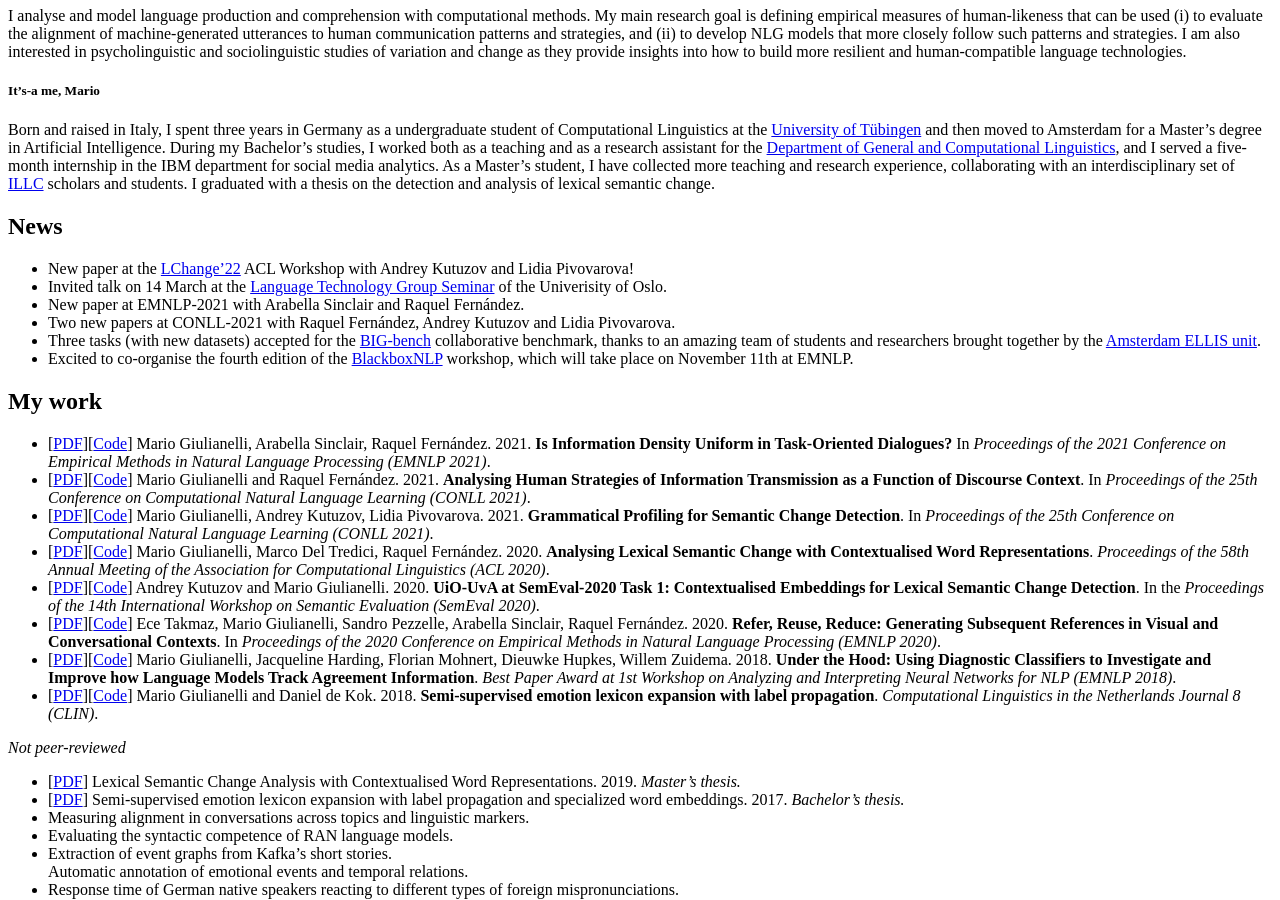
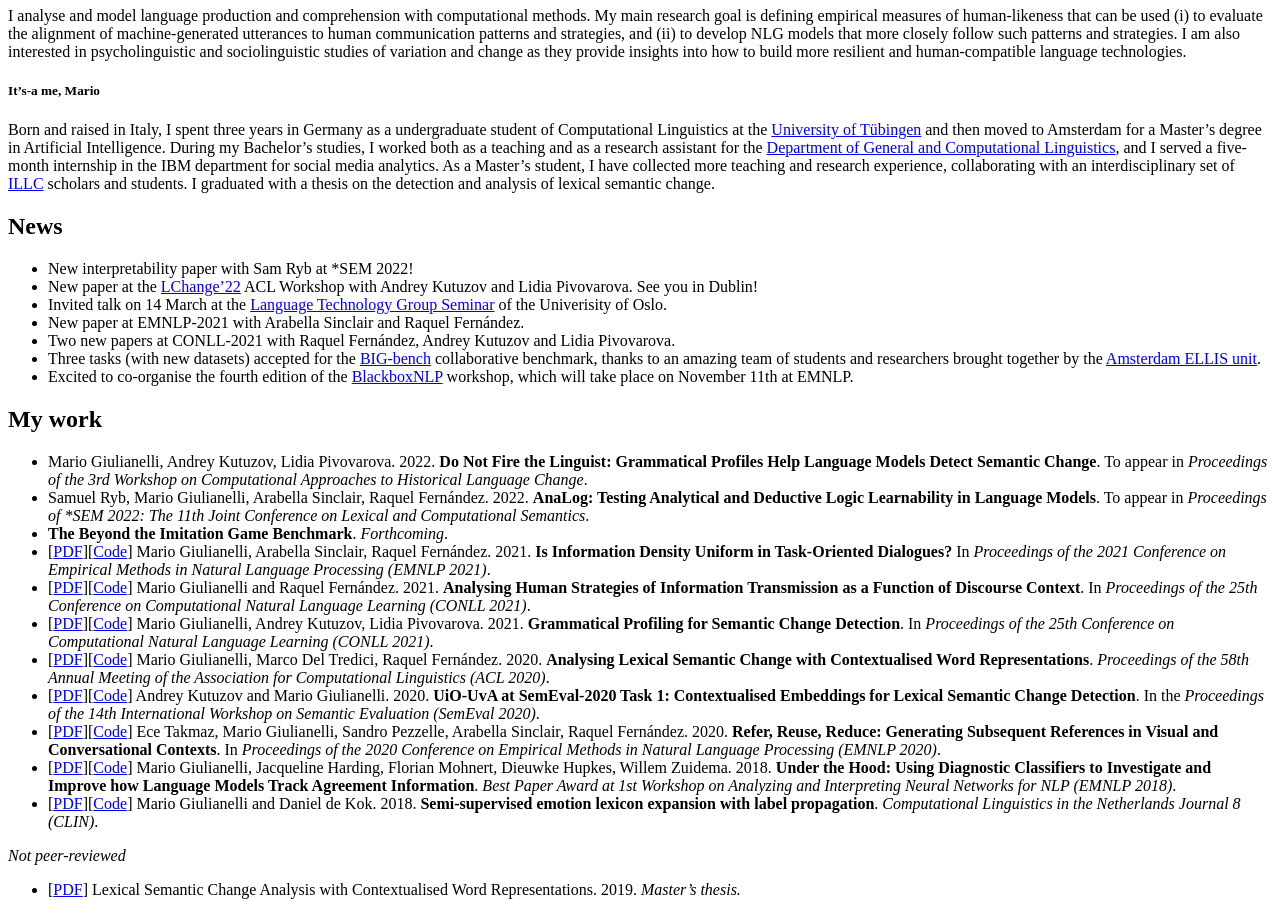
Before and after one commit to glnmario/glnmario.github.io, a Jekyll site: the page built from index.md, in a window 1280 px wide and 900 px high, scrolled down 1231 px. Built offline with Jekyll 4.4.1, drawn with Linux system fonts in a browser that asks for light colours.

Commit message:
Update index.md

```diff
--- a/index.md
+++ b/index.md
@@ -23,7 +23,8 @@ Currently I study Artificial Intelligence at the University of Amsterdam.
 -->
 
 ## News
-- New paper at the [LChange'22](https://languagechange.org/events/2022-acl-lchange/) ACL Workshop with Andrey Kutuzov and Lidia Pivovarova!
+- New interpretability paper with Sam Ryb at *SEM 2022!
+- New paper at the [LChange'22](https://languagechange.org/events/2022-acl-lchange/) ACL Workshop with Andrey Kutuzov and Lidia Pivovarova. See you in Dublin!
 - Invited talk on 14 March at the [Language Technology Group Seminar](https://www.mn.uio.no/ifi/english/research/groups/ltg/research-seminar/) of the Univerisity of Oslo.
 - New paper at EMNLP-2021 with Arabella Sinclair and Raquel Fernández.
 - Two new papers at CONLL-2021 with Raquel Fernández, Andrey Kutuzov and Lidia Pivovarova.
@@ -31,6 +32,9 @@ Currently I study Artificial Intelligence at the University of Amsterdam.
 - Excited to co-organise the fourth edition of the [BlackboxNLP](https://blackboxnlp.github.io) workshop, which will take place on November 11th at EMNLP.
 
 ## My work
+- Mario Giulianelli, Andrey Kutuzov, Lidia Pivovarova. 2022. **Do Not Fire the Linguist: Grammatical Profiles Help Language Models Detect Semantic Change**. To appear in _Proceedings of the 3rd Workshop on Computational Approaches to Historical Language Change_.
+- Samuel Ryb, Mario Giulianelli, Arabella Sinclair, Raquel Fernández. 2022. **AnaLog: Testing Analytical and Deductive Logic Learnability in Language Models**. To appear in _Proceedings of *SEM 2022: The 11th Joint Conference on Lexical and Computational Semantics_.
+- **The Beyond the Imitation Game Benchmark**. _Forthcoming_.
 - [[PDF](https://aclanthology.org/2021.emnlp-main.652/)][[Code](https://github.com/dmg-illc/uid-dialogue)] Mario Giulianelli, Arabella Sinclair, Raquel Fernández. 2021. **Is Information Density Uniform in Task-Oriented Dialogues?** In _Proceedings of the 2021 Conference on Empirical Methods in Natural Language Processing (EMNLP 2021)_.
 - [[PDF](https://aclanthology.org/2021.conll-1.50/)][[Code](https://github.com/dmg-illc/uid-dialogue)] Mario Giulianelli and Raquel Fernández. 2021. **Analysing Human Strategies of Information Transmission as a Function of Discourse Context**. In _Proceedings of the 25th Conference on Computational Natural Language Learning (CONLL 2021)_.
 - [[PDF](https://aclanthology.org/2021.conll-1.33/)][[Code](https://github.com/glnmario/semchange-profiling)] Mario Giulianelli, Andrey Kutuzov, Lidia Pivovarova. 2021. **Grammatical Profiling for Semantic Change Detection**. In _Proceedings of the 25th Conference on Computational Natural Language Learning (CONLL 2021)_.
```
